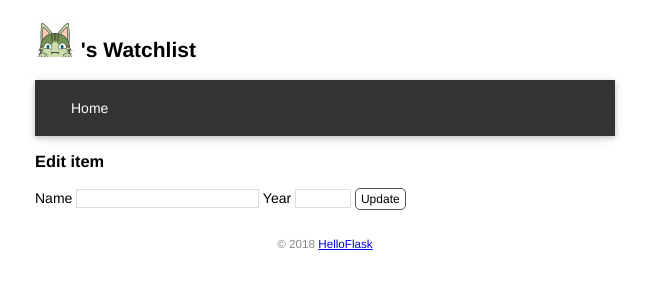
After one commit to yuyanchong/watchlist, a Flask app: template templates/edit.html in a window 1280 px wide. The commit adds this page. Shown: the top 300 px of the page, without its empty margins (315-964 px from the left). Run offline with Flask 2, Linux system fonts and the light colour scheme; the template is opened without the code that fills it, so the values that code supplies are empty.

Commit message:
Create, edit and delete item by form

```diff
--- a/app.py
+++ b/app.py
@@ -1,4 +1,4 @@
-from flask import Flask, render_template
+from flask import request, url_for, redirect, flash, render_template, Flask
 from flask_sqlalchemy import SQLAlchemy
 import os
 import sys
@@ -13,6 +13,7 @@ else: # 否则使用四个斜线
 app = Flask(__name__)
 app.config['SQLALCHEMY_DATABASE_URI'] = prefix + os.path.join(app.root_path, 'data.db')
 app.config['SQLALCHEMY_TRACK_MODIFICATIONS'] = False
+app.config['SECRET_KEY'] = 'dev'
 db = SQLAlchemy(app)
 
 @app.cli.command() # 注册为命令
@@ -72,7 +73,51 @@ def inject_user(): # 函数名可以随意修改
     user = User.query.first()
     return dict(user=user) # 需要返回字典，等同于return {'user': user}
 
-@app.route('/')
+@app.route('/', methods=['GET', 'POST'])
 def index():
+    if request.method == 'POST':  # 判断是否是 POST 请求
+        # 获取表单数据
+        title = request.form.get('title')  # 传入表单对应输入字段的name值
+        year = request.form.get('year')
+        # 验证数据
+        if not title or not year or len(year) > 4 or len(title)> 60:
+            flash('Invalid input.')  # 显示错误提示
+            return redirect(url_for('index')) # 重定向回主页
+        # 保存表单数据到数据库
+        movie = Movie(title=title, year=year) # 创建记录
+        db.session.add(movie) # 添加到数据库会话
+        db.session.commit() # 提交数据库会话
+        flash('Item created.') # 显示成功创建的提示
+        return redirect(url_for('index')) # 重定向回主页
+
+    user = User.query.first()
     movies = Movie.query.all() # 读取所有电影记录
-    return render_template('index.html', movies=movies)
+    return render_template('index.html',user=user, movies=movies)
+
+@app.route('/movie/edit/<int:movie_id>', methods=['GET', 'POST'])
+def edit(movie_id):
+    movie = Movie.query.get_or_404(movie_id)
+
+    if request.method == 'POST':  # 处理编辑表单的提交请求
+        title = request.form['title']
+        year = request.form['year']
+
+        if not title or not year or len(year) > 4 or len(title) > 60:
+            flash('Invalid input.')
+            return redirect(url_for('edit', movie_id=movie_id)) # 重定向回对应的编辑页面
+
+        movie.title = title  # 更新标题
+        movie.year = year # 更新年份
+        db.session.commit() # 提交数据库会话
+        flash('Item updated.')
+        return redirect(url_for('index')) # 重定向回主页
+
+    return render_template('edit.html', movie=movie)  # 传入被编辑的电影记录
+
+@app.route('/movie/delete/<int:movie_id>', methods=['POST']) # 限定只接受 POST 请求
+def delete(movie_id):
+    movie = Movie.query.get_or_404(movie_id) # 获取电影记录
+    db.session.delete(movie) # 删除对应的记录
+    db.session.commit() # 提交数据库会话
+    flash('Item deleted.')
+    return redirect(url_for('index')) # 重定向回主页
--- a/static/style.css
+++ b/static/style.css
@@ -43,6 +43,47 @@ nav li a:hover {
     background-color: #111;
 }
 
+.alert {
+    position: relative;
+    padding: 7px;
+    margin: 7px 0;
+    border: 1px solid transparent;
+    color: #004085;
+    background-color: #cce5ff;
+    border-color: #b8daff;
+    border-radius: 5px;
+}
+
+input[type=submit] {
+    font-family: inherit;
+}
+
+input[type=text] {
+    border: 1px solid #ddd;
+}
+
+input[name=year] {
+    width: 50px;
+}
+
+.btn {
+    font-size: 12px;
+    padding: 3px 5px;
+    text-decoration: none;
+    cursor: pointer;
+    background-color: white;
+    color: black;
+    border: 1px solid #555555;
+    border-radius: 5px;
+}
+
+.btn:hover {
+    text-decoration: none;
+    background-color: black;
+    color: white;
+    border: 1px solid black;
+}
+
 /* 电影列表 */
 .movie-list {
     list-style-type: none;
@@ -61,6 +102,10 @@ nav li a:hover {
 
 .movie-list li:hover {
     background-color: #f8f9fa;
+}
+
+.inline-form {
+    display: inline;
 }
 
 .imdb {
--- a/templates/base.html
+++ b/templates/base.html
@@ -10,6 +10,10 @@
     {% endblock %}
 </head>
 <body>
+    <!-- 插入到页面标题上方 -->
+    {% for message in get_flashed_messages() %}
+        <div class="alert">{{ message }}</div>
+    {% endfor %}
     <h2>
         <img alt="Avatar" class="avatar" src="{{ url_for('static', filename='images/avatar.png') }}">
         {{ user.name }}'s Watchlist
--- /dev/null
+++ b/templates/edit.html
@@ -0,0 +1,12 @@
+{% extends 'base.html' %}
+
+{% block content %}
+<h3>Edit item</h3>
+<form method="post">
+    Name <input type="text" name="title" autocomplete="off" required
+                value="{{ movie.title }}">
+    Year <input type="text" name="year" autocomplete="off" required
+                value="{{ movie.year }}">
+    <input class="btn" type="submit" name="submit" value="Update">
+</form>
+{% endblock %}
```
Also changed, not shown: templates/index.html (+10 -0 lines).
